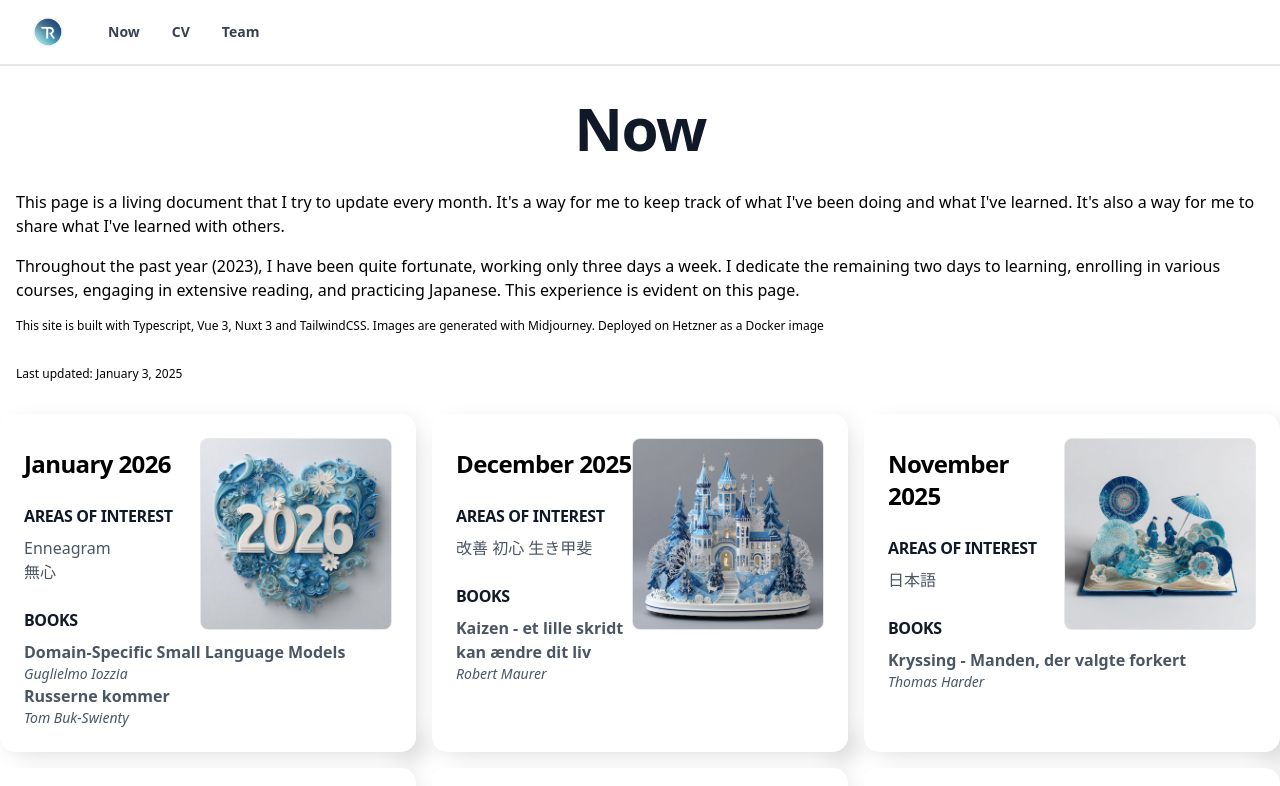
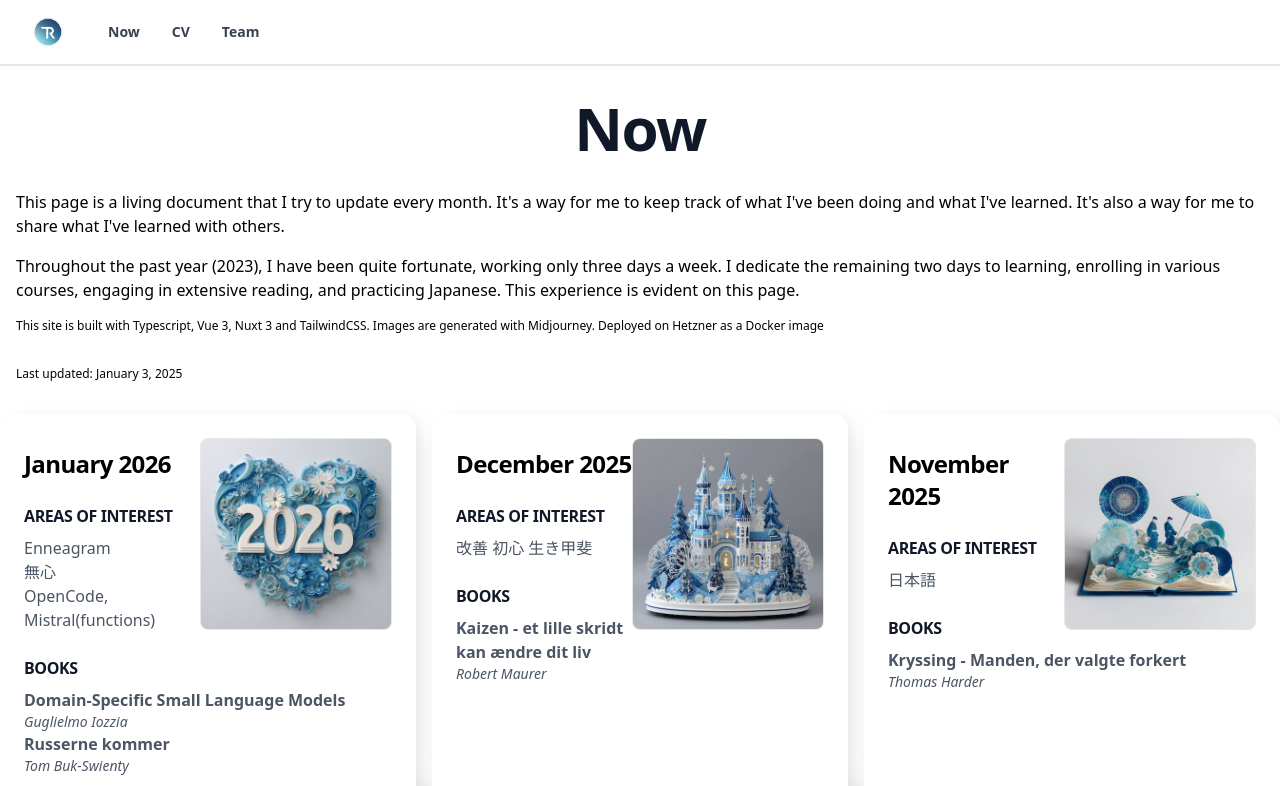
Before and after one commit to ringling/nuxt_ringling_info, a Nuxt app: page /now in a window 1280 px wide. Shown: the top 786 px of the page. Built offline with nearby package versions, Linux system fonts and the light colour scheme.

Commit message:
interests added

```diff
--- a/pages/now.vue
+++ b/pages/now.vue
@@ -25,6 +25,7 @@
             <ul>
               <li>Enneagram</li>
               <li>無心</li>
+              <li>OpenCode, Mistral(functions)</li>
             </ul>
             <h3>Books</h3>
             <ul>
```
